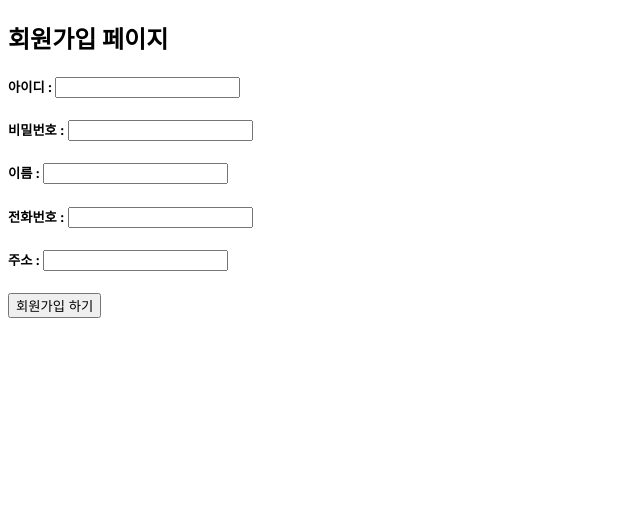
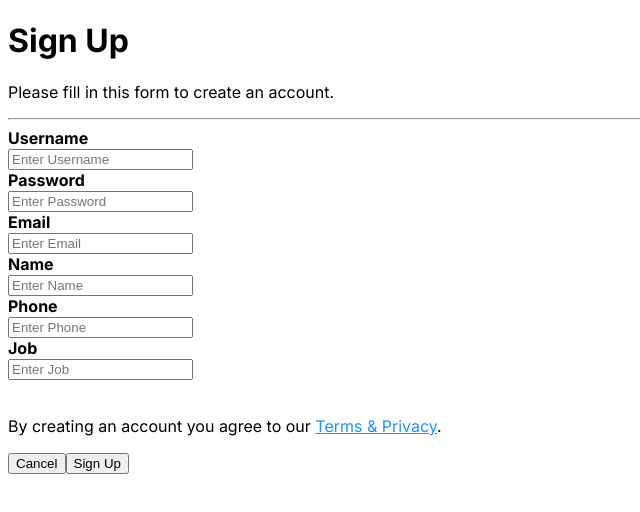
Before and after one commit to Hojoomoney/team-project-soccer-fe, a Next.js app: page /join in a window 1280 px wide. Shown: the top 512 px of the page, without its empty margins (0-640 px from the left). Built offline with nearby package versions, Linux system fonts and the light colour scheme.

Commit message:
feat : Join form

```diff
--- a/app/join/page.tsx
+++ b/app/join/page.tsx
@@ -1,15 +1,18 @@
 'use client';
 
+import axios from "axios";
 import { useState } from "react";
+import { useRouter } from "next/navigation";
 const SERVER = 'http://localhost:8080'
 
 export default function Join() {
 
     const [username, setUsername] = useState('')
     const [password, setPassword] = useState('')
+    const [email, setEmail] = useState('')
     const [name, setName] = useState('')
     const [phone, setPhone] = useState('')
-    const [address, setAddress] = useState('')
+    const [job, setJob] = useState('')
 
     const handleChangeUsername = (e:any) => {
         setUsername(e.target.value)
@@ -17,19 +20,23 @@ export default function Join() {
     const handleChangePassword = (e:any) => {
         setPassword(e.target.value)
     }
+    const handleChangeEmail = (e:any) => {
+        setEmail(e.target.value)
+    }
     const handleChangeName = (e:any) => {
         setName(e.target.value)
     }
     const handleChangePhone = (e:any) => {
         setPhone(e.target.value)
     }
-    const handleChangeAddress = (e:any) => {
-        setAddress(e.target.value)
+    const handleChangeJob = (e:any) => {
+        setJob(e.target.value)
     }
+    const router = useRouter();
+
     const handleSubmit = () => {
-        alert('리퀘스트가 가져가는 이름 : ' + username + password)
-        const url = `${SERVER}/join`
-        const data = {username, password, name, phone, address}
+        const url = `${SERVER}/api/users`
+        const data = {username, password, email, name, phone, job}
         const config = {
             headers:{
                 "Cache-Control": "no-cache",
@@ -37,18 +44,45 @@ export default function Join() {
                 Authorization: `Bearer blah ~` ,
                 "Access-Control-Allow-Origin": "*",
             }}
-
+        axios.post(url, data, config)
+        .then(res => {
+            alert(JSON.stringify(res.data.result))
+            router.push("/login")
+        })
     }
 
     return(<>
 
-        <h2>회원가입 페이지</h2>
-        <h5>아이디 : <input type="text" onChange={handleChangeUsername} /></h5>
-        <h5>비밀번호 : <input type="text" onChange={handleChangePassword} /></h5>
-        <h5>이름 : <input type="text" onChange={handleChangeName} /></h5>
-        <h5>전화번호 : <input type="text" onChange={handleChangePhone} /></h5>
-        <h5>주소 : <input type="text" onChange={handleChangeAddress} /></h5>
-        <button onClick={handleSubmit}>회원가입 하기</button>
+<div className="container">
+    <h1>Sign Up</h1>
+    <p>Please fill in this form to create an account.</p>
+    <hr/>
+
+    <label htmlFor="username "><b>Username</b></label> <br/>
+    <input type="text" onChange={handleChangeUsername} placeholder="Enter Username" name="username" required /> <br/>
+
+    <label htmlFor="password"><b>Password</b></label> <br/>
+    <input type="text" onChange={handleChangePassword} placeholder="Enter Password" name="password" required /> <br/>
+
+    <label htmlFor="email"><b>Email</b></label> <br/>
+    <input type="text" onChange={handleChangeEmail} placeholder="Enter Email" name="email" required /> <br/>
+
+    <label htmlFor="name"><b>Name</b></label> <br/>
+    <input type="text" onChange={handleChangeName} placeholder="Enter Name" name="name" required /> <br/>
+
+    <label htmlFor="phone"><b>Phone</b></label> <br/>
+    <input type="text" onChange={handleChangePhone} placeholder="Enter Phone" name="phone" required /> <br/>
+
+    <label htmlFor="job"><b>Job</b></label> <br/>
+    <input type="text" onChange={handleChangeJob} placeholder="Enter Job" name="job" required /> <br/><br/>
+
+    <p>By creating an account you agree to our <a href="#" style={{ color: "dodgerblue" }}>Terms & Privacy</a>.</p>
+
+    <div className="clearfix">
+      <button type="button" className="cancelbtn">Cancel</button>
+      <button type="submit" className="signupbtn" onClick={handleSubmit}>Sign Up</button>
+    </div>
+</div>
     </>
     )
 
--- a/app/login/page.tsx
+++ b/app/login/page.tsx
@@ -18,7 +18,7 @@ export default function Login() {
 
     const handleSubmit = () => {
         alert('리퀘스트가 가져가는 이름 : ' + username + password)
-        const url = `${SERVER}/login`
+        const url = `${SERVER}/api/login`
         const data = {username, password}
         const config = {
             headers:{
@@ -40,7 +40,6 @@ export default function Login() {
         <h5>비밀번호</h5>
         <input type="text" onChange={handleChangePassword}/>
         <button onClick={handleSubmit}>확인</button> <br/><br/>
-        <Link href={"/join"}>회원가입</Link>
     </>
     )
 }
--- a/app/page.tsx
+++ b/app/page.tsx
@@ -36,6 +36,7 @@ export default function Home() {
     <input type="text" onChange={handleChange}/> <br/>
     <button onClick={handleClick}>전송</button> <br/><br/>
     <Link href={"/login"} >로그인</Link>
+    <Link href={"/join"}>회원가입</Link>
     </>
   );
 }
--- a/package.json
+++ b/package.json
@@ -12,7 +12,8 @@
     "axios": "^1.6.8",
     "next": "14.1.3",
     "react": "^18",
-    "react-dom": "^18"
+    "react-dom": "^18",
+    "next-router":"1.3.6"
   },
   "devDependencies": {
     "@types/node": "^20",
```
